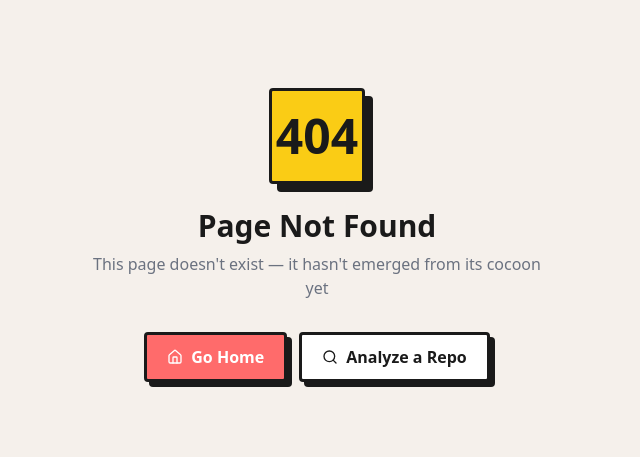
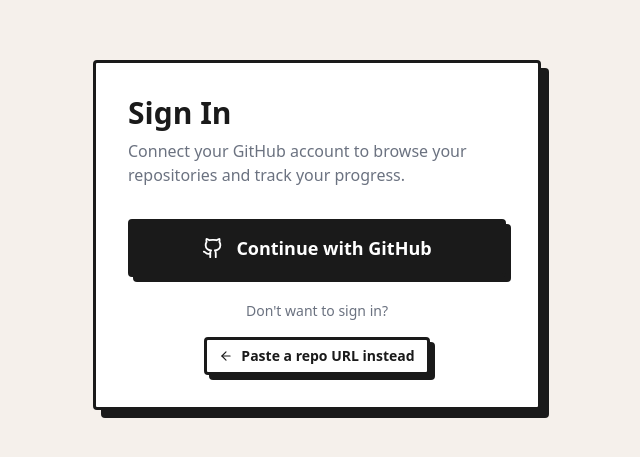
Before and after one commit to baduru11/CodeCocoon, a Next.js app: page /login in a window 1280 px wide. Before the commit this address had no page. Shown: the part 165-622 px from the top of the page, without its empty margins (323-963 px from the left). Built offline with nearby package versions, Linux system fonts and the light colour scheme.

Commit message:
Add authentication pages
Implement login page with GitHub OAuth and callback handler for
session management.

```diff
--- /dev/null
+++ b/app/(auth)/auth/callback/route.ts
@@ -0,0 +1,30 @@
+import { NextResponse } from "next/server";
+import { createClient } from "@/lib/supabase/server";
+
+export async function GET(request: Request) {
+  const { searchParams, origin } = new URL(request.url);
+  const code = searchParams.get("code");
+  const next = searchParams.get("next") ?? "/connect";
+
+  const redirectPath = next.startsWith("/") ? next : "/connect";
+
+  if (code) {
+    const supabase = await createClient();
+    const { error } = await supabase.auth.exchangeCodeForSession(code);
+
+    if (!error) {
+      const forwardedHost = request.headers.get("x-forwarded-host");
+      const isLocal = process.env.NODE_ENV === "development";
+
+      if (isLocal) {
+        return NextResponse.redirect(`${origin}${redirectPath}`);
+      } else if (forwardedHost) {
+        return NextResponse.redirect(`https://${forwardedHost}${redirectPath}`);
+      } else {
+        return NextResponse.redirect(`${origin}${redirectPath}`);
+      }
+    }
+  }
+
+  return NextResponse.redirect(`${origin}/login?error=callback_failed`);
+}
--- /dev/null
+++ b/app/(auth)/login/page.tsx
@@ -0,0 +1,72 @@
+"use client";
+
+import { createClient } from "@/lib/supabase/client";
+import { useSearchParams } from "next/navigation";
+import Link from "next/link";
+import { Github, ArrowLeft } from "lucide-react";
+import { Button } from "@/components/ui/button";
+import { Suspense } from "react";
+
+function LoginContent() {
+  const searchParams = useSearchParams();
+  const next = searchParams.get("next") || "/connect";
+  const error = searchParams.get("error");
+
+  const handleLogin = async () => {
+    const supabase = createClient();
+    await supabase.auth.signInWithOAuth({
+      provider: "github",
+      options: {
+        redirectTo: `${window.location.origin}/auth/callback?next=${next}`,
+        scopes: "repo read:user",
+      },
+    });
+  };
+
+  return (
+    <div className="min-h-screen bg-background flex items-center justify-center p-4">
+      <div className="w-full max-w-md">
+        <div className="bg-surface border-3 border-foreground rounded-[4px] shadow-[8px_8px_0px_0px_#1A1A1A] p-8">
+          <h1 className="text-3xl font-bold mb-2">Sign In</h1>
+          <p className="text-muted font-medium mb-8">
+            Connect your GitHub account to browse your repositories and track your progress.
+          </p>
+
+          {error && (
+            <div className="mb-6 p-3 bg-red-100 border-3 border-red-500 rounded-[4px] text-sm font-bold text-red-700">
+              Authentication failed. Please try again.
+            </div>
+          )}
+
+          <button
+            onClick={handleLogin}
+            className="w-full flex items-center justify-center gap-3 px-6 py-3 bg-foreground text-surface font-bold text-lg border-3 border-foreground rounded-[4px] shadow-[5px_5px_0px_0px_#1A1A1A] hover:translate-x-[3px] hover:translate-y-[3px] hover:shadow-none transition-all"
+          >
+            <Github size={22} />
+            Continue with GitHub
+          </button>
+
+          <div className="mt-6 text-center">
+            <p className="text-sm text-muted font-medium mb-4">
+              Don&apos;t want to sign in?
+            </p>
+            <Link href="/connect">
+              <Button variant="outline" size="sm" className="gap-2">
+                <ArrowLeft size={14} />
+                Paste a repo URL instead
+              </Button>
+            </Link>
+          </div>
+        </div>
+      </div>
+    </div>
+  );
+}
+
+export default function LoginPage() {
+  return (
+    <Suspense fallback={<div className="min-h-screen bg-background" />}>
+      <LoginContent />
+    </Suspense>
+  );
+}
```
